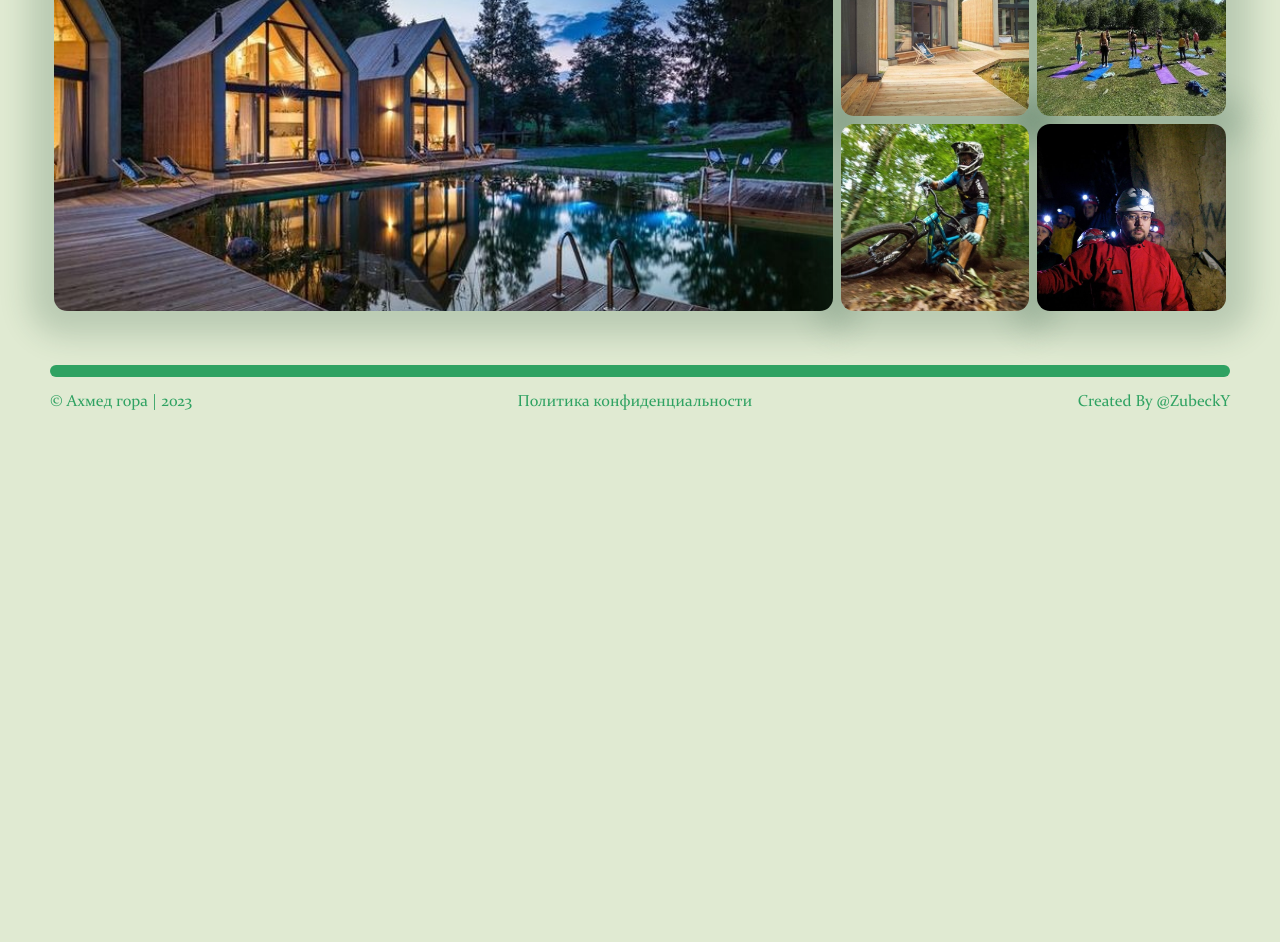
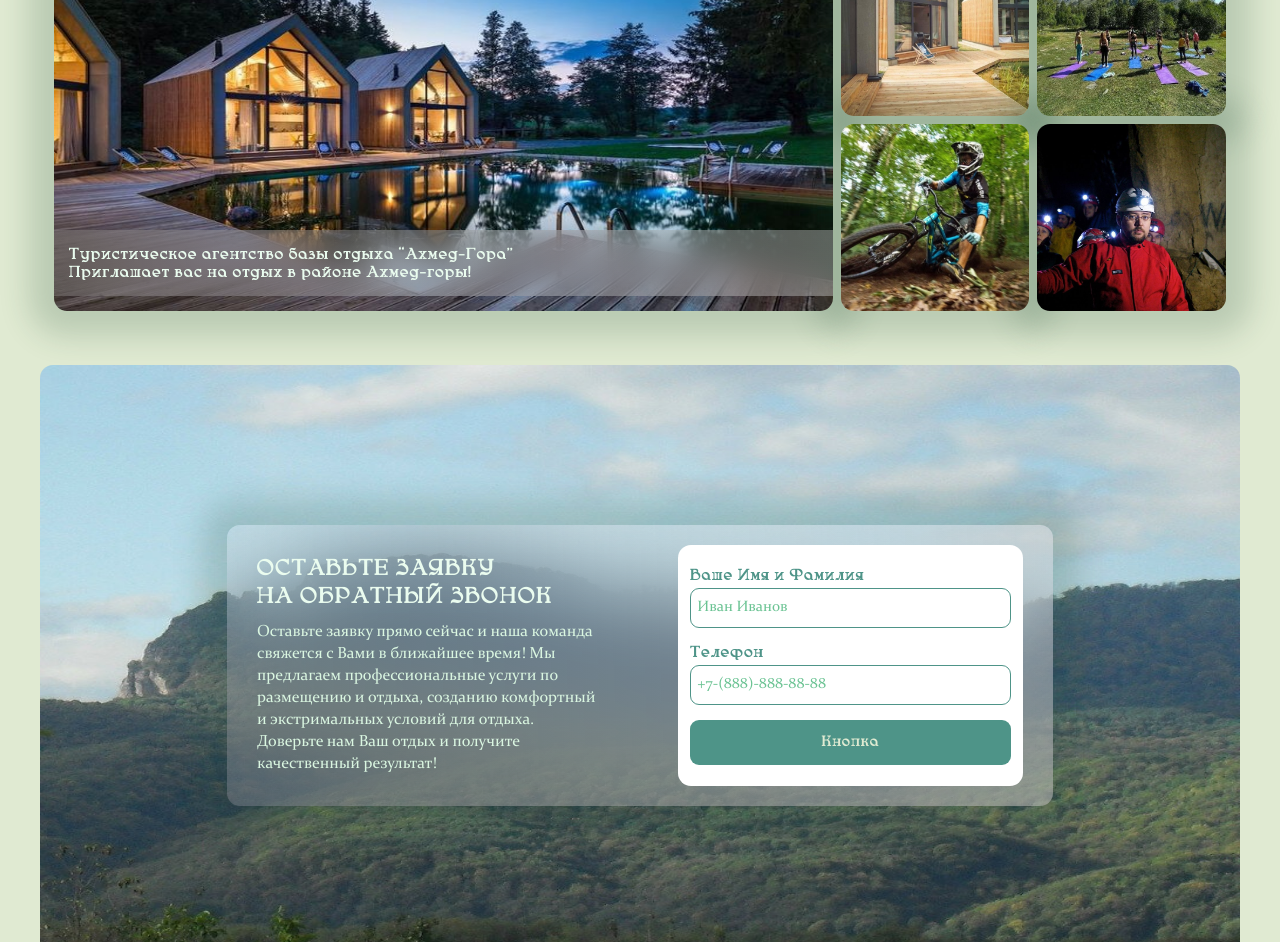
Before and after one commit to ZubeckY/akhmed-gora, a plain HTML site: page index.html in a window 1280 px wide. Shown: the part 166-1108 px from the top of the page. Before the commit the page ends 800 px from the top, so only its background shows below. Drawn offline with Linux system fonts and the light colour scheme.

Commit message:
Маленькие блоки

```diff
--- a/assets/components/footer.html
+++ b/assets/components/footer.html
@@ -5,7 +5,7 @@
     </article>
 </div>
 <div class="footer-copyright">
-    <div class="footer-copyright__container container d-flex flex-row justify-between align-center">
+    <div class="footer-copyright__container container d-flex justify-between align-center">
         <a>© Ахмед гора | 2023</a>
         <a>Политика конфиденциальности</a>
         <a>Created By @ZubeckY</a>
@@ -20,7 +20,18 @@
     .footer-card {
         background: var(--link);
     }
+
     .footer-copyright {
         margin-top: 15px;
     }
+
+    .footer-copyright__container {
+        flex-direction: row;
+    }
+
+    @media (max-width: 720px) {
+        .footer-copyright__container {
+            flex-direction: column;
+        }
+    }
 </style>
--- a/assets/components/header.html
+++ b/assets/components/header.html
@@ -23,12 +23,24 @@
                     <a class="d-block" href="">О Нас</a>
                 </li>
 
-<!--                <li class="header-nav__list-item">-->
-<!--                    <a class="d-block" href="">asf</a>-->
-<!--                </li>-->
+                <li class="header-nav__list-item">
+                    <a class="d-block" href="">Блог</a>
+                </li>
 
                 <li class="header-nav__list-item">
                     <a class="d-block" href="">Услуги</a>
+                </li>
+
+                <li class="header-nav__list-item">
+                    <a class="d-block" href="">Акции</a>
+                </li>
+
+                <li class="header-nav__list-item">
+                    <a class="d-block" href="">Отзывы</a>
+                </li>
+
+                <li class="header-nav__list-item">
+                    <a class="d-block" href="">Контакты</a>
                 </li>
             </ul>
         </div>
@@ -43,6 +55,7 @@
         position: sticky;
         top: 0;
         height: 70px;
+        z-index: 400;
         padding: 10px 0;
         background: white;
     }
--- a/assets/styles/main.css
+++ b/assets/styles/main.css
@@ -11,7 +11,8 @@
     --radius-round: 50%;
     --radius-small: 9px;
     --radius-regular: 13px;
-    --blur-gradient: linear-gradient(268deg,hsla(0,0%,85%,.4) 3.77%,hsla(0,0%,85%,.2) 98.84%);
+    --blur-gradient: linear-gradient(268deg, hsla(0, 0%, 85%, .4) 3.77%, hsla(0, 0%, 85%, .2) 98.84%);
+    --box-shadow: 0 0 30px 25px rgba(34, 80, 57, 0.2);
 }
 
 /* общие стили */
@@ -244,24 +245,23 @@ button {
     border-radius: var(--radius-regular);
 }
 
-.card-container {
-}
-
 .card-light {
+    padding: 6px 12px;
     background: white;
     border-radius: var(--radius-regular);
 }
 
 .card-title {
     font-size: 16px;
+    color: var(--card-title);
     font-family: 'Bergamasco', sans-serif;
-    color: var(--card-title);
 }
 
 .card-light-title {
     font-size: 16px;
     font-weight: 600;
     color: var(--primary);
+    font-family: 'Bergamasco', sans-serif;
 }
 
 .card-text {
@@ -269,3 +269,9 @@ button {
     line-height: 16px;
     color: var(--card-text);
 }
+
+.card-light-text {
+    font-size: 15px;
+    font-weight: 600;
+    color: var(--primary);
+}
--- a/assets/styles/styles.css
+++ b/assets/styles/styles.css
@@ -17,13 +17,33 @@
     padding: 4px;
 }
 
+.gallery-item__big-block {
+    display: block;
+    width: 100%;
+    height: 100%;
+    padding-bottom: 15px;
+    background-size: 100% 100%;
+    background-repeat: no-repeat;
+    box-shadow: var(--box-shadow);
+    border-radius: var(--radius-regular);
+    background-image: url("../../public/alcove/2.jpg");
+}
+
+.gallery-item__big-block .card-title {
+    width: 100%;
+    padding: 15px;
+    white-space: pre-line;
+    background: var(--blur-gradient);
+    backdrop-filter: blur(15px);
+}
+
 .gallery-item img {
     display: block;
     width: 100%;
     height: 100%;
     object-fit: cover;
     border-radius: var(--radius-regular);
-    box-shadow: 0 0 30px 25px rgba(34, 80, 57, 0.2);
+    box-shadow: var(--box-shadow);
 }
 
 .gallery-item:first-child {
--- a/index.html
+++ b/index.html
@@ -16,27 +16,113 @@
     <div class="gallery-container container">
         <div class="gallery-items">
             <div class="gallery-item">
-                <img src="public/alcove/2.jpg" alt="#" title="#">
+                <div class="gallery-item__big-block d-flex align-end">
+                    <div class="card-title">Туристическое агентство базы отдыха “Ахмед-Гора”
+                        Приглашает вас на отдых в районе Ахмед-горы!
+                    </div>
+                </div>
             </div>
             <div class="gallery-item">
-                <img src="public/alcove/3.jpg" alt="#" title="#">
+                <div class="gallery-item__small-block d-flex align-end">
+
+                </div>
+                <img src="public/alcove/3.jpg" alt="#">
             </div>
             <div class="gallery-item">
-                <img src="public/meditation.jpg" alt="#" title="#">
+                <div class="gallery-item__small-block d-flex align-end">
+
+                </div>
+                <img src="public/meditation.jpg" alt="#">
             </div>
             <div class="gallery-item">
-                <img src="public/cycling.jpg" alt="#" title="#">
+                <div class="gallery-item__small-block d-flex align-end">
+
+                </div>
+                <img src="public/cycling.jpg" alt="#">
             </div>
             <div class="gallery-item">
-                <img src="public/caves/3.jpg" alt="#" title="#">
+                <div class="gallery-item__small-block d-flex align-end">
+
+                </div>
+                <img src="public/caves/3.jpg" alt="#">
             </div>
         </div>
     </div>
 </section>
 
-<section class="">
+<section class="callUs">
+    <div class="callUs-container container">
+        <div class="callUs-card card">
+            <div class="card-container d-flex justify-between align-center">
+                <div style="width: 100%; max-width: 45%">
+                    <div class="card-title">Оставьте заявку
+                        на обратный звонок
+                    </div>
+                    <div class="card-text">Оставьте заявку прямо сейчас и наша команда свяжется с Вами в ближайшее
+                        время! Мы предлагаем профессиональные услуги по размещению и отдыха, созданию комфортный и
+                        экстримальных условий для отдыха. Доверьте нам Ваш отдых и получите качественный результат!
+                    </div>
+                </div>
 
+                <form class="card-light" style="width: 100%; max-width: 45%">
+                    <div class="card-container">
+                        <label class="input-group" style="margin: 15px 0 0" for="first-name">
+                            <span>Ваше Имя и Фамилия</span>
+                            <input class="input-outline" id="first-name" placeholder="Иван Иванов" type="text"/>
+                        </label>
+                        <label class="input-group" style="margin: 15px 0 0" for="phone">
+                            <span>Телефон</span>
+                            <input class="input-outline" id="phone" placeholder="+7-(888)-888-88-88" type="text"/>
+                        </label>
+                        <button class="button-primary" style="width: 100%; height: 45px; margin: 15px 0">Кнопка</button>
+                    </div>
+                </form>
+            </div>
+        </div>
+    </div>
 </section>
+<style>
+    .callUs {
+        width: 100%;
+        height: 600px;
+        margin-top: 50px;
+    }
+
+    .callUs-container {
+        display: flex;
+        height: inherit;
+        align-items: center;
+        justify-content: center;
+
+        background-size: 100% 100%;
+        background-repeat: no-repeat;
+        border-radius: var(--radius-regular);
+        background-image: url("public/mountain.jpg");
+    }
+
+    .callUs-card {
+        padding: 20px 30px;
+        width: 100%;
+        max-width: 70%;
+        margin: 0 auto;
+        backdrop-filter: blur(40px);
+        background: var(--blur-gradient);
+        box-shadow: var(--box-shadow);
+    }
+
+    .callUs-card .card-title {
+        font-size: 23px;
+        line-height: 28px;
+        white-space: pre-line;
+        text-transform: uppercase;
+    }
+
+    .callUs-card .card-text {
+        margin-top: 10px;
+        font-size: 16px;
+        line-height: 22px;
+    }
+</style>
 
 <footer class="footer"></footer>
 </body>
```
Lines whose indentation alone changed are shown as unchanged.
